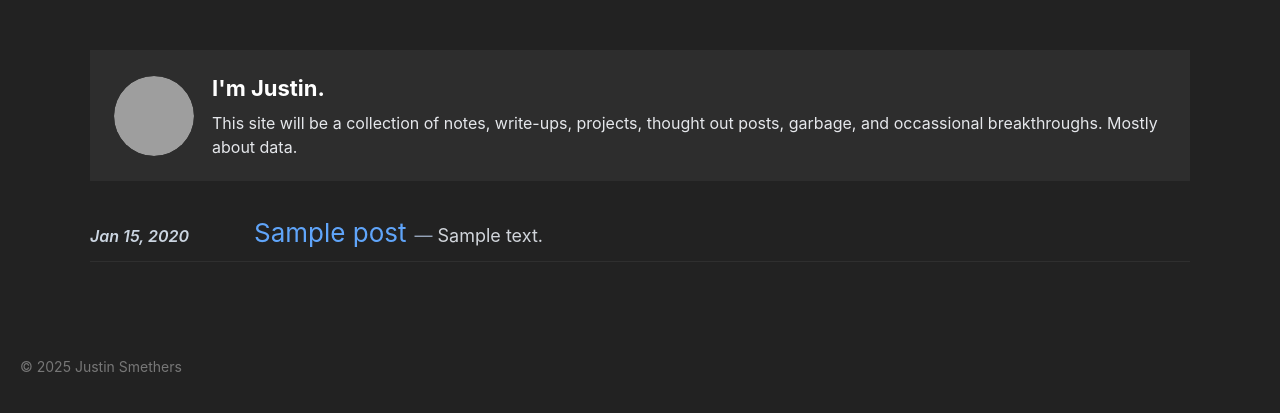
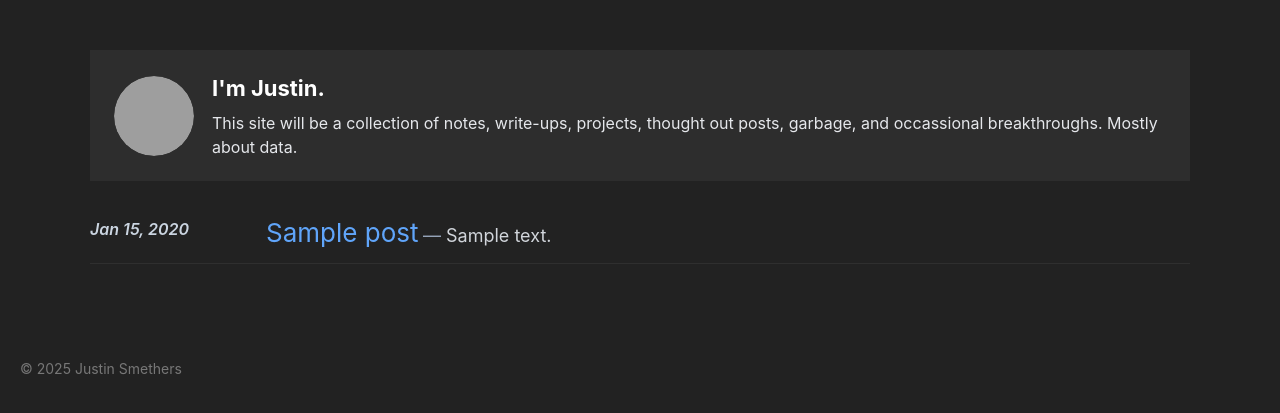
Before and after one commit to JustinSmethers/website, a Django app: template blog/templates/blog/blog_layout.html in a window 1280 px wide. Shown: the part 84-497 px from the top of the page. Run offline with Django 4.2, Linux system fonts and the light colour scheme; the template is opened without the code that fills it: most values are stand-ins (such as "Sample title", 1, 10 or a date in 2020); data that the repository does not hold is empty; parts of the project's set-up code (start-up, migrations or seed data) failed here and were passed over; some libraries are stand-ins or nearby versions; grey boxes are pictures that could not be loaded.

Commit message:
wrap desc around title

```diff
--- a/blog/static/blog/css/style.css
+++ b/blog/static/blog/css/style.css
@@ -146,10 +146,12 @@ main {
 }
 
 .post-list-row {
-    display: flex;
-    gap: 24px;
-    align-items: baseline;
-    flex-wrap: wrap;
+    display: grid;
+    grid-template-columns: 160px 1fr;
+    column-gap: 16px;
+    row-gap: 4px;
+    align-items: start;
+    min-width: 0;
 }
 
 .post-date {
@@ -161,11 +163,7 @@ main {
 }
 
 .post-main-line {
-    display: flex;
-    flex: 1;
-    align-items: baseline;
-    flex-wrap: nowrap;
-    column-gap: 8px;
+    display: block;
     min-width: 0;
 }
 
@@ -173,8 +171,8 @@ main {
     margin: 0;
     font-size: 26px;
     color: #60a5fa;
-    flex: 0 1 auto;
     min-width: 0;
+    display: inline;
 }
 
 .post-list-title:hover {
@@ -185,10 +183,10 @@ main {
     margin: 0;
     color: #d1d5db;
     font-size: 18px;
-    flex: 1 1 0%;
     min-width: 0;
-    line-height: 1.5;
+    line-height: 1.6;
     word-break: break-word;
+    display: inline;
 }
 
 .post-list-blurb::before {
@@ -261,6 +259,8 @@ main {
 
 @media (max-width: 640px) {
     .post-list-row {
+        grid-template-columns: 120px 1fr;
+        column-gap: 12px;
         align-items: flex-start;
     }
 
```
